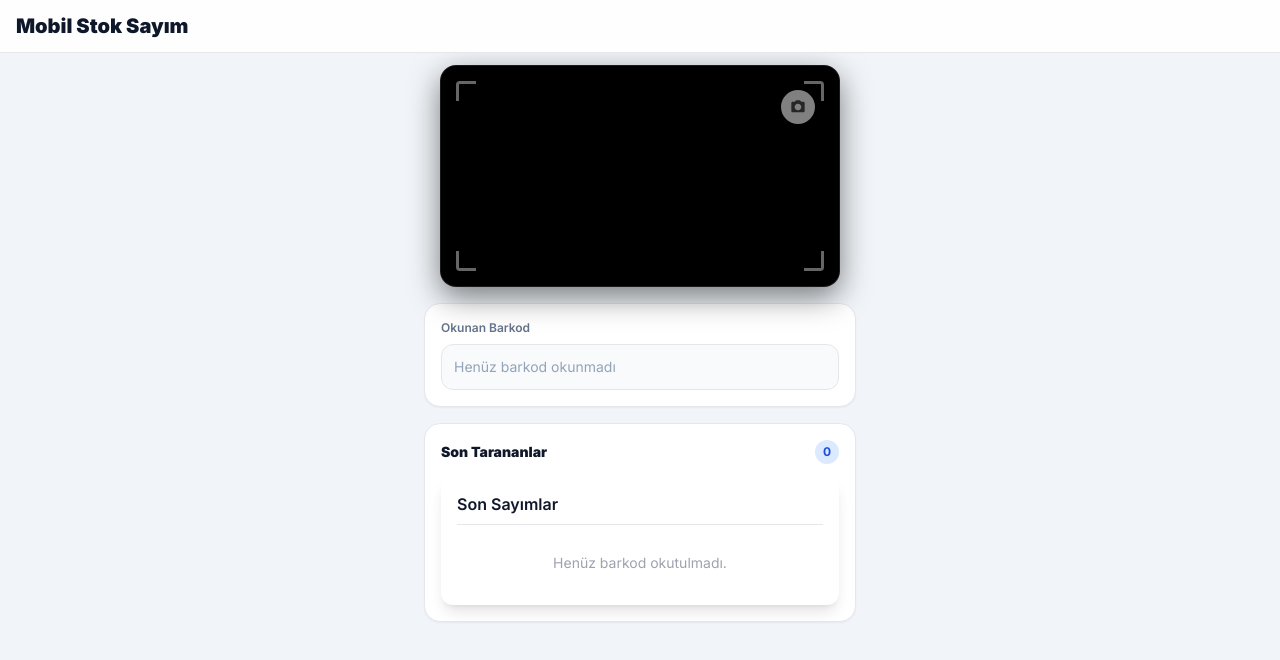
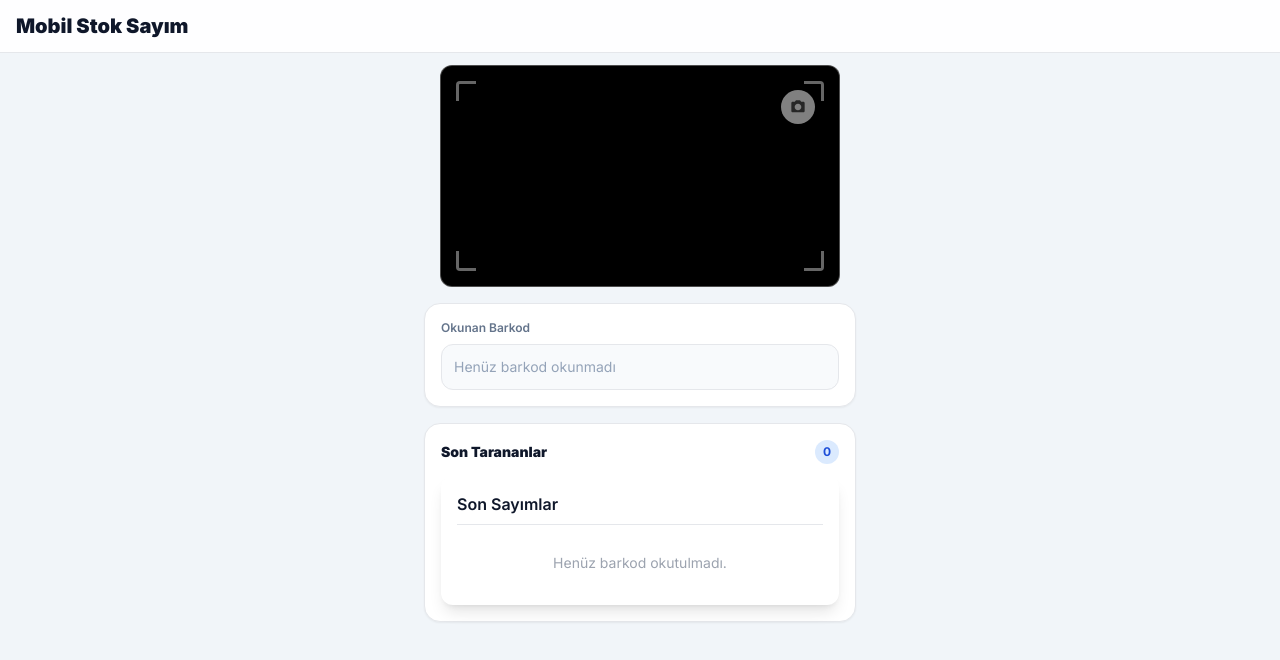
Before and after one commit to celalkale-gitcode/Ayakkabi_Erp, a Next.js app in the folder frontend/: page /dashboard/inventory in a window 1280 px wide. Shown: the top 660 px of the page. Built offline with nearby package versions, Linux system fonts and the light colour scheme.

Commit message:
Update BarcodeScanner.tsx

```diff
--- a/frontend/src/features/inventory/components/BarcodeScanner.tsx
+++ b/frontend/src/features/inventory/components/BarcodeScanner.tsx
@@ -63,15 +63,16 @@ export default function BarcodeScanner({ onResult }: any) {
         }
       `}</style>
 
+      {/* ANA ÇERÇEVE: BLUR VE GÖLGE KALDIRILDI, KESKİNLEŞTİRİLDİ */}
       <div style={{
         position: 'relative',
         width: '100%',
         aspectRatio: '1.8',
         background: '#000',
-        borderRadius: '16px',
-        border: '1px solid rgba(255,255,255,0.1)',
+        borderRadius: '12px', // Hafif kavis korundu, istersen 0 yapıp tam kare yapabilirsin
+        border: '1px solid rgba(255,255,255,0.3)', // Çizgi biraz daha netleştirildi
         overflow: 'hidden',
-        boxShadow: '0 10px 30px rgba(0,0,0,0.5)'
+        boxShadow: 'none' // TÜM GÖLGE VE BLUR EFEKTİ KALDIRILDI
       }}>
         <video
           ref={videoRef}
@@ -79,13 +80,13 @@ export default function BarcodeScanner({ onResult }: any) {
           style={{ width: '100%', height: '100%', objectFit: 'cover' }}
         />
 
-        {/* TRANSPARAN KÖŞE ÇERÇEVELERİ */}
+        {/* KÖŞE ÇERÇEVELERİ */}
         <div style={{ position: 'absolute', top: '15px', left: '15px', width: '20px', height: '20px', borderTop: '3px solid rgba(255,255,255,0.4)', borderLeft: '3px solid rgba(255,255,255,0.4)', borderRadius: '4px 0 0 0' }} />
         <div style={{ position: 'absolute', top: '15px', right: '15px', width: '20px', height: '20px', borderTop: '3px solid rgba(255,255,255,0.4)', borderRight: '3px solid rgba(255,255,255,0.4)', borderRadius: '0 4px 0 0' }} />
         <div style={{ position: 'absolute', bottom: '15px', left: '15px', width: '20px', height: '20px', borderBottom: '3px solid rgba(255,255,255,0.4)', borderLeft: '3px solid rgba(255,255,255,0.4)', borderRadius: '0 0 0 4px' }} />
         <div style={{ position: 'absolute', bottom: '15px', right: '15px', width: '20px', height: '20px', borderBottom: '3px solid rgba(255,255,255,0.4)', borderRight: '3px solid rgba(255,255,255,0.4)', borderRadius: '0 0 4px 0' }} />
 
-        {/* HAREKETLİ LAZER */}
+        {/* LAZER */}
         {scanning && !processing && (
           <div style={{
             position: 'absolute',
@@ -102,25 +103,25 @@ export default function BarcodeScanner({ onResult }: any) {
         {/* İŞLENİYOR EKRANI */}
         {processing && (
           <div style={{
-            position: 'absolute', inset: 0, background: 'rgba(0,0,0,0.5)',
+            position: 'absolute', inset: 0, background: 'rgba(0,0,0,0.7)', // Biraz daha koyulaştırıldı
             display: 'flex', alignItems: 'center', justifyContent: 'center',
-            backdropFilter: 'blur(4px)', zIndex: 20
+            zIndex: 20
           }}>
             <div style={{ display: 'flex', flexDirection: 'column', alignItems: 'center', gap: '8px' }}>
-              <span style={{ color: '#fff', fontSize: '13px', fontWeight: '500', letterSpacing: '2px' }}>İŞLENİYOR</span>
+              <span style={{ color: '#fff', fontSize: '13px', fontWeight: '600', letterSpacing: '2px' }}>İŞLENİYOR</span>
               <div style={{ width: '30px', height: '2px', background: '#ff0000' }}></div>
             </div>
           </div>
         )}
 
-        {/* KAMERA BUTONU (Çok az yukarı ve sağa taşındı) */}
+        {/* KAMERA BUTONU */}
         {!processing && (
           <button
             onClick={scanning ? stop : start}
             style={{
               position: 'absolute',
-              top: '24px',    // 30px'den 24px'e çekildi (yukarı taşındı)
-              right: '24px',  // 30px'den 24px'e çekildi (sağa taşındı)
+              top: '24px',
+              right: '24px',
               width: '34px',
               height: '34px',
               borderRadius: '50%',
```
